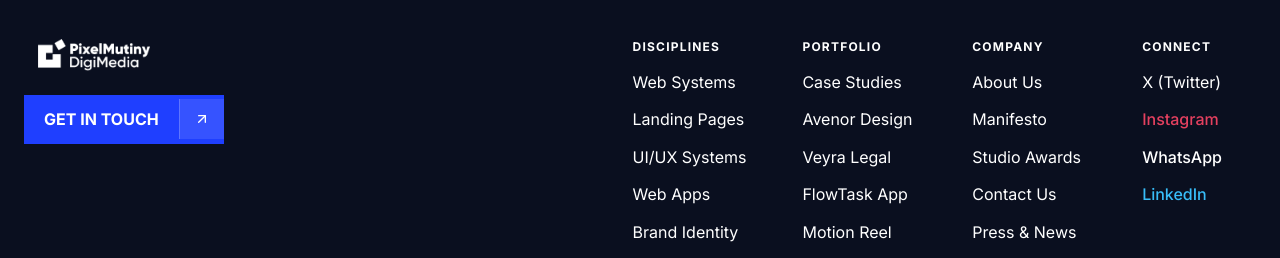
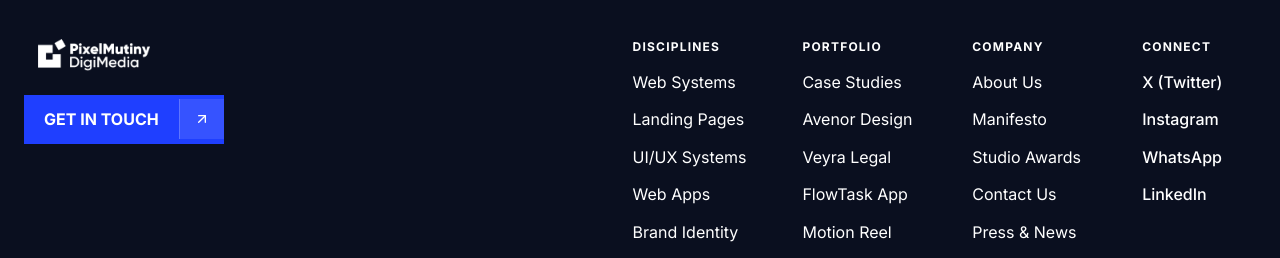
Before and after one commit to stshaw93155/PixelMutiny, a Next.js app: page / in a window 1280 px wide. Shown: the part 6129-6387 px from the top of the page. Built offline with nearby package versions, Linux system fonts and the light colour scheme; no server answers; a web font is replaced by a local one.

Commit message:
style(footer): set all Connect social links to white

```diff
--- a/app/components/GlobalShell.js
+++ b/app/components/GlobalShell.js
@@ -140,12 +140,13 @@
                   Connect
                 </span>
                 <a href="https://twitter.com" target="_blank" rel="noreferrer"
-                  className="text-[13px] text-[#8E95A5] hover:text-[#1F3FFF] transition-colors">
+                  style={{ color: '#FFFFFF' }}
+                  className="text-[13px] text-white hover:opacity-80 transition-opacity font-medium">
                   X (Twitter)
                 </a>
                 <a href="https://instagram.com" target="_blank" rel="noreferrer"
-                  style={{ color: '#E4405F' }}
-                  className="text-[13px] text-[#E4405F] hover:opacity-80 transition-opacity font-medium">
+                  style={{ color: '#FFFFFF' }}
+                  className="text-[13px] text-white hover:opacity-80 transition-opacity font-medium">
                   Instagram
                 </a>
                 <a href="https://wa.me/919315580036" target="_blank" rel="noreferrer"
@@ -154,8 +155,8 @@
                   WhatsApp
                 </a>
                 <a href="https://www.linkedin.com/in/gfxsumit/" target="_blank" rel="noreferrer"
-                  style={{ color: '#38BDF8' }}
-                  className="text-[13px] text-[#38BDF8] hover:opacity-80 transition-opacity font-medium">
+                  style={{ color: '#FFFFFF' }}
+                  className="text-[13px] text-white hover:opacity-80 transition-opacity font-medium">
                   LinkedIn
                 </a>
               </div>
```
